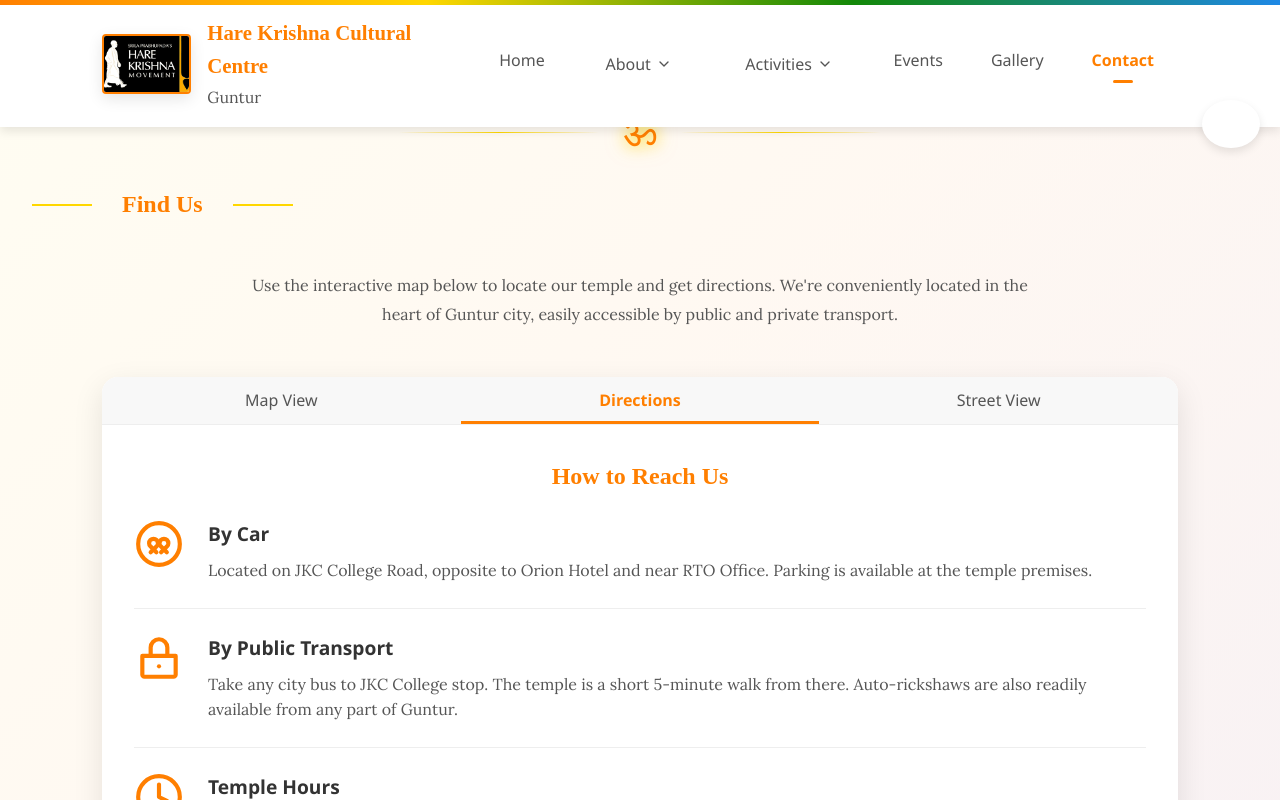
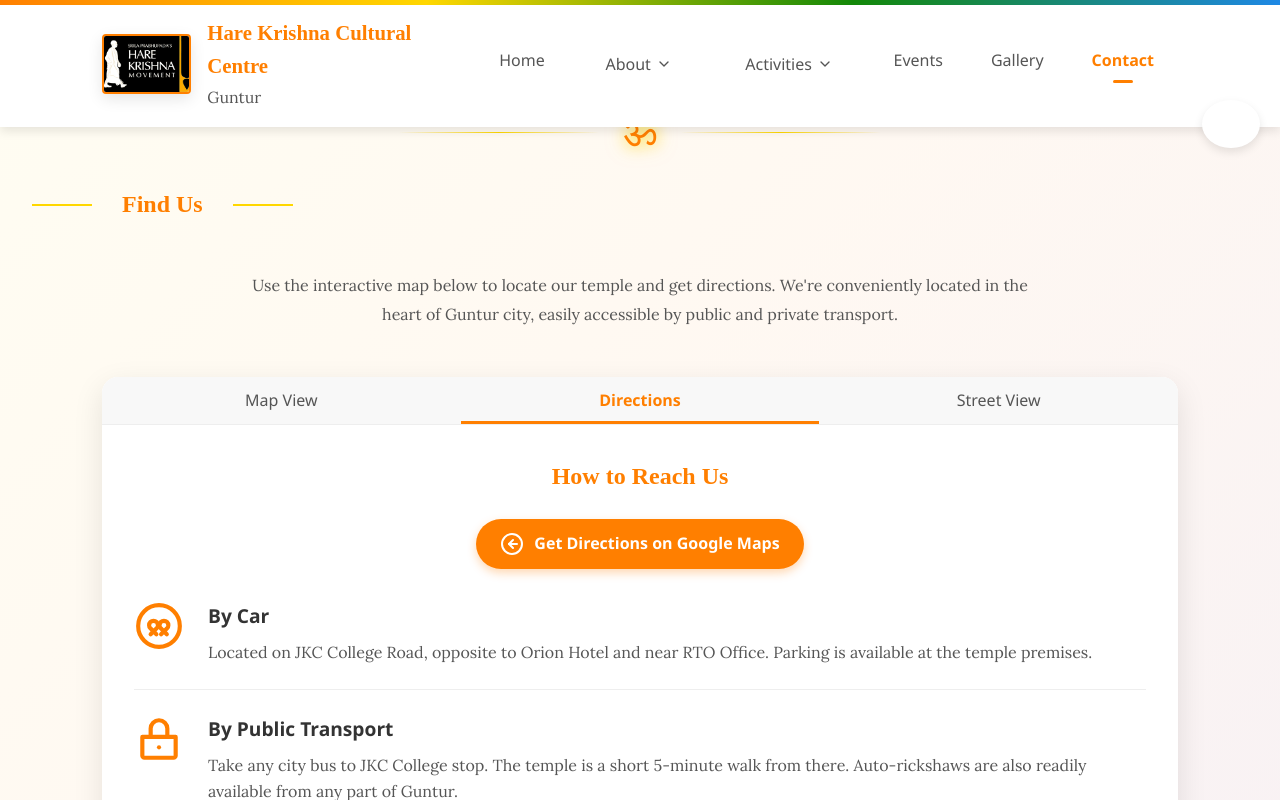
Before and after one commit to karravulachandra/hkm, a React (Vite) app: page /contact in a window 1280 px wide. Both pictures are taken after a click on the button "Directions". Shown: the part 1152-1952 px from the top of the page. Built offline with nearby package versions, Linux system fonts and the light colour scheme; a web font is replaced by a local one.

Commit message:
Add Google Maps link to Contact page

```diff
--- a/src/components/InteractiveMap.jsx
+++ b/src/components/InteractiveMap.jsx
@@ -11,9 +11,12 @@ const InteractiveMap = () => {
   const latitude = 16.3067;
   const longitude = 80.4365;
 
-  // Temple location (approximate - replace with actual coordinates)
-  const templeLatitude = 16.3067;
-  const templeLongitude = 80.4365;
+  // Temple location (exact coordinates from Google Maps link)
+  const templeLatitude = 16.3114;
+  const templeLongitude = 80.4342;
+
+  // Google Maps link for the temple
+  const googleMapsLink = "https://maps.app.goo.gl/HBw5hdrhWd42b6vF6";
 
   useEffect(() => {
     // Load Google Maps API script
@@ -122,6 +125,7 @@ const InteractiveMap = () => {
             <h3>Hare Krishna Cultural Centre</h3>
             <p>Opp. Orion Hotel, Near RTO Office, JKC College Road, Guntur, Andhra Pradesh</p>
             <p>Phone: 9849994873</p>
+            <p><a href="${googleMapsLink}" target="_blank" rel="noopener noreferrer" style="color: #FF7F00; font-weight: bold;">View on Google Maps</a></p>
           </div>
         `
       });
@@ -206,11 +210,16 @@ const InteractiveMap = () => {
 
               {/* Placeholder map image for demo */}
               <div className="placeholder-map">
+                <a href={googleMapsLink} target="_blank" rel="noopener noreferrer" className="map-link">
                   <img src="https://i.imgur.com/Yd8MhUZ.png" alt="Map placeholder" />
                   <div className="map-marker">
                     <div className="marker-pin"></div>
                     <div className="marker-pulse"></div>
                   </div>
+                  <div className="map-overlay">
+                    <span>Click to open in Google Maps</span>
+                  </div>
+                </a>
               </div>
             </div>
           </div>
@@ -220,6 +229,17 @@ const InteractiveMap = () => {
           <div className="directions-view">
             <div className="directions-content">
               <h3>How to Reach Us</h3>
+
+              <div className="get-directions-button">
+                <a href={googleMapsLink} target="_blank" rel="noopener noreferrer" className="directions-link">
+                  <svg viewBox="0 0 24 24" fill="none" xmlns="http://www.w3.org/2000/svg">
+                    <path d="M22 12C22 17.5228 17.5228 22 12 22C6.47715 22 2 17.5228 2 12C2 6.47715 6.47715 2 12 2C17.5228 2 22 6.47715 22 12Z" stroke="currentColor" strokeWidth="2"/>
+                    <path d="M13 8L9 12L13 16" stroke="currentColor" strokeWidth="2" strokeLinecap="round" strokeLinejoin="round"/>
+                    <path d="M9 12H17" stroke="currentColor" strokeWidth="2" strokeLinecap="round" strokeLinejoin="round"/>
+                  </svg>
+                  Get Directions on Google Maps
+                </a>
+              </div>
 
               <div className="direction-item">
                 <div className="direction-icon">
@@ -278,8 +298,13 @@ const InteractiveMap = () => {
         {activeTab === 'street' && (
           <div className="street-view">
             <div className="street-view-container">
-              {/* Placeholder street view image for demo */}
+              {/* Placeholder street view image with link to Google Maps */}
+              <a href={googleMapsLink} target="_blank" rel="noopener noreferrer" className="street-view-link">
                 <img src="https://i.imgur.com/8NqKtJl.png" alt="Street view placeholder" className="street-view-image" />
+                <div className="street-view-overlay">
+                  <span>View Street View on Google Maps</span>
+                </div>
+              </a>
               <div className="street-view-controls">
                 <button className="street-control left">←</button>
                 <button className="street-control right">→</button>
--- a/src/styles/InteractiveMap.css
+++ b/src/styles/InteractiveMap.css
@@ -96,11 +96,41 @@
   overflow: hidden;
 }
 
+.map-link {
+  display: block;
+  width: 100%;
+  height: 100%;
+  position: relative;
+  cursor: pointer;
+}
+
+.map-overlay {
+  position: absolute;
+  bottom: 0;
+  left: 0;
+  right: 0;
+  background-color: rgba(255, 127, 0, 0.8);
+  color: white;
+  padding: 10px;
+  text-align: center;
+  transform: translateY(100%);
+  transition: transform 0.3s ease;
+}
+
+.map-link:hover .map-overlay {
+  transform: translateY(0);
+}
+
 .placeholder-map img {
   width: 100%;
   height: 100%;
   object-fit: cover;
   filter: grayscale(0.5) brightness(1.1);
+  transition: filter 0.3s ease;
+}
+
+.map-link:hover img {
+  filter: grayscale(0) brightness(1.05);
 }
 
 .map-marker {
@@ -158,6 +188,37 @@
   font-family: 'Tiro Devanagari Sanskrit', serif;
 }
 
+.get-directions-button {
+  margin-bottom: 2rem;
+  text-align: center;
+}
+
+.directions-link {
+  display: inline-flex;
+  align-items: center;
+  justify-content: center;
+  background-color: var(--primary-color);
+  color: white;
+  padding: 12px 24px;
+  border-radius: 50px;
+  text-decoration: none;
+  font-weight: 600;
+  transition: all 0.3s ease;
+  box-shadow: 0 4px 10px rgba(255, 127, 0, 0.3);
+}
+
+.directions-link svg {
+  width: 24px;
+  height: 24px;
+  margin-right: 10px;
+}
+
+.directions-link:hover {
+  background-color: #e67300;
+  transform: translateY(-3px);
+  box-shadow: 0 6px 15px rgba(255, 127, 0, 0.4);
+}
+
 .direction-item {
   display: flex;
   margin-bottom: 1.5rem;
@@ -205,10 +266,41 @@
   overflow: hidden;
 }
 
+.street-view-link {
+  display: block;
+  position: relative;
+  width: 100%;
+  height: 100%;
+  overflow: hidden;
+}
+
 .street-view-image {
   width: 100%;
   height: 100%;
   object-fit: cover;
+  transition: transform 0.3s ease;
+}
+
+.street-view-link:hover .street-view-image {
+  transform: scale(1.05);
+}
+
+.street-view-overlay {
+  position: absolute;
+  bottom: 0;
+  left: 0;
+  right: 0;
+  background-color: rgba(255, 127, 0, 0.8);
+  color: white;
+  padding: 10px;
+  text-align: center;
+  transform: translateY(100%);
+  transition: transform 0.3s ease;
+  z-index: 10;
+}
+
+.street-view-link:hover .street-view-overlay {
+  transform: translateY(0);
 }
 
 .street-view-controls {
```
Lines whose indentation alone changed are shown as unchanged.
